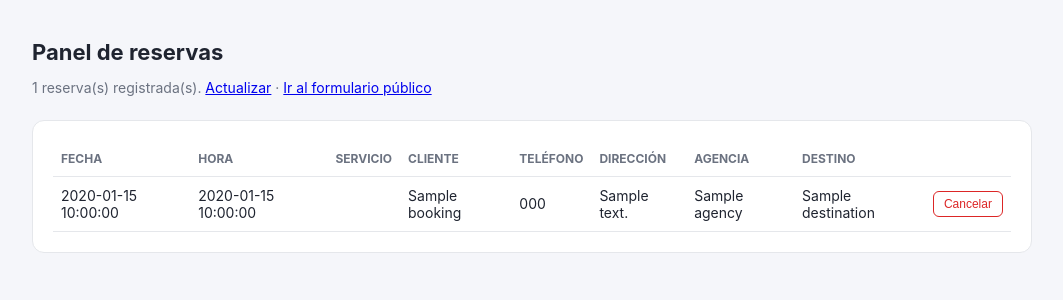
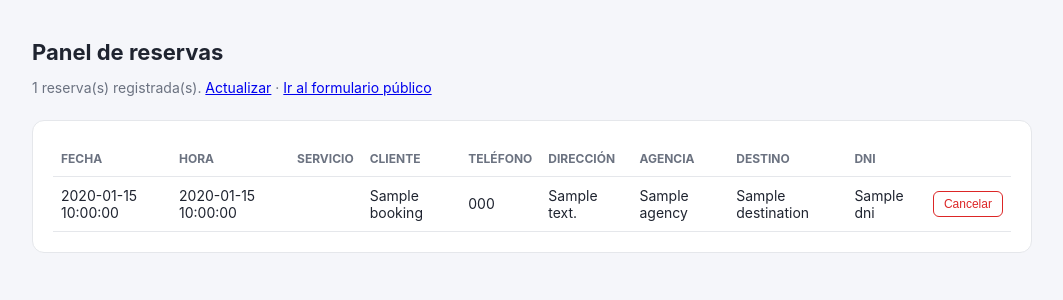
Before and after one commit to cesarsancamp/agenda-entrega-, a Flask app: template templates/admin.html in a window 1280 px wide. Shown: the top 300 px of the page, without its empty margins (108-1171 px from the left). Run offline with Flask 3, Linux system fonts and the light colour scheme; the template is opened without the code that fills it: most values are stand-ins (such as "Sample title", 1, 10 or a date in 2020); parts of the project's set-up code (start-up, migrations or seed data) failed here and were passed over; some libraries are stand-ins or nearby versions.

Commit message:
Add DNI column to admin bookings table

```diff
--- a/templates/admin.html
+++ b/templates/admin.html
@@ -24,6 +24,7 @@
           <th>Dirección</th>
           <th>Agencia</th>
           <th>Destino</th>
+          <th>DNI</th>
           <th></th>
         </tr>
       </thead>
@@ -38,6 +39,7 @@
           <td>{{ b.address or '—' }}</td>
           <td>{{ b.agency or '—' }}</td>
           <td>{{ b.destination or '—' }}</td>
+          <td>{{ b.dni or '—' }}</td>
           <td><button class="cancel-btn" onclick="cancelBooking({{ b.id }})">Cancelar</button></td>
         </tr>
         {% endfor %}
```
